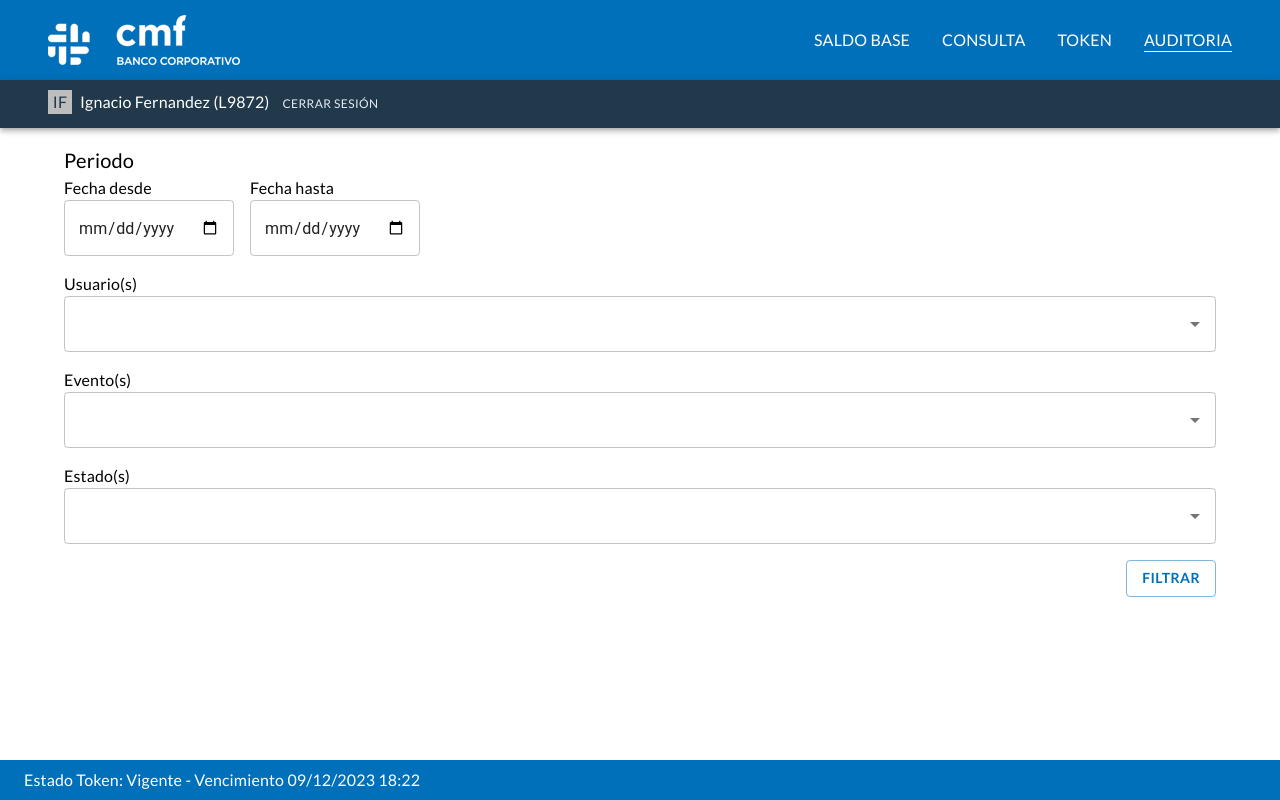
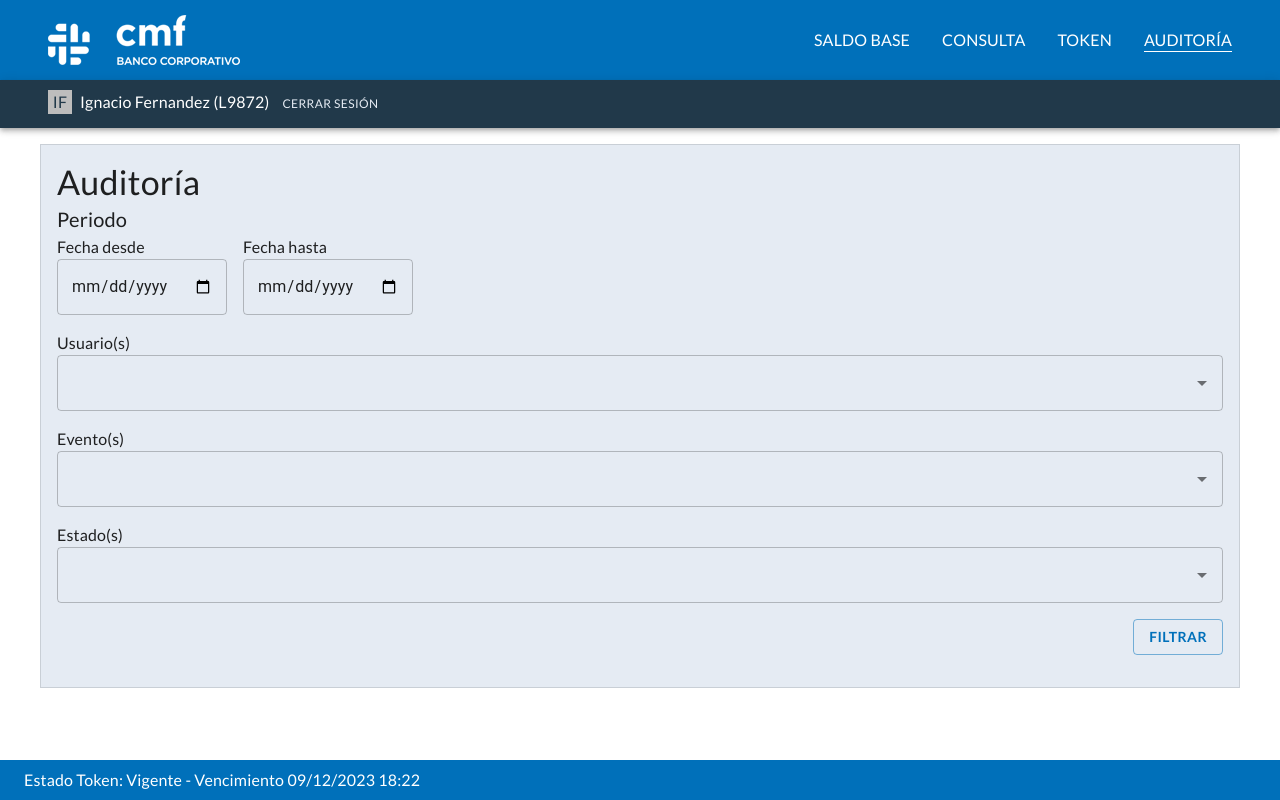
Before and after one commit to SergioDLR/bancoCMF-Pases, a React (Vite) app: page /log in a window 1280 px wide. Built offline with nearby package versions, Linux system fonts and the light colour scheme.

Commit message:
Modif en auditoria

```diff
--- a/src/containers/logAuditoria/LogAuditoriaContainer.tsx
+++ b/src/containers/logAuditoria/LogAuditoriaContainer.tsx
@@ -15,6 +15,7 @@ import {
   Modal,
   Fade,
   Backdrop,
+  Card,
   IconButton
 } from '@mui/material'
 import CustomTableCell from '../../components/CustomTableCell'
@@ -145,8 +146,11 @@ const LogAuditoriaContainer = () => {
     setOpen(false)
   }
   return (
-    <Container>
+    <Container maxWidth={'xl'}>
+      <Card variant="outlined">
+        <Box p={2}>
           <Box>
+            <Typography variant={'h4'}>Auditoría</Typography>
             <Typography variant={'h6'}>Periodo</Typography>
             <Box display={'flex'} gap={2}>
               <Box>
@@ -344,6 +348,8 @@ const LogAuditoriaContainer = () => {
               </Box>
             </Fade>
           </Modal>
+        </Box>
+      </Card>
     </Container>
   )
 }
--- a/src/layouts/InterNav.tsx
+++ b/src/layouts/InterNav.tsx
@@ -56,7 +56,7 @@ const InternalNav = () => {
             borderBottom: location.pathname === '/log' ? ' 1px solid ' : ''
           }}
         >
-          AUDITORIA
+          AUDITORÍA
         </Typography>
       </NavLink>
     </Box>
```
Lines whose indentation alone changed are shown as unchanged.
